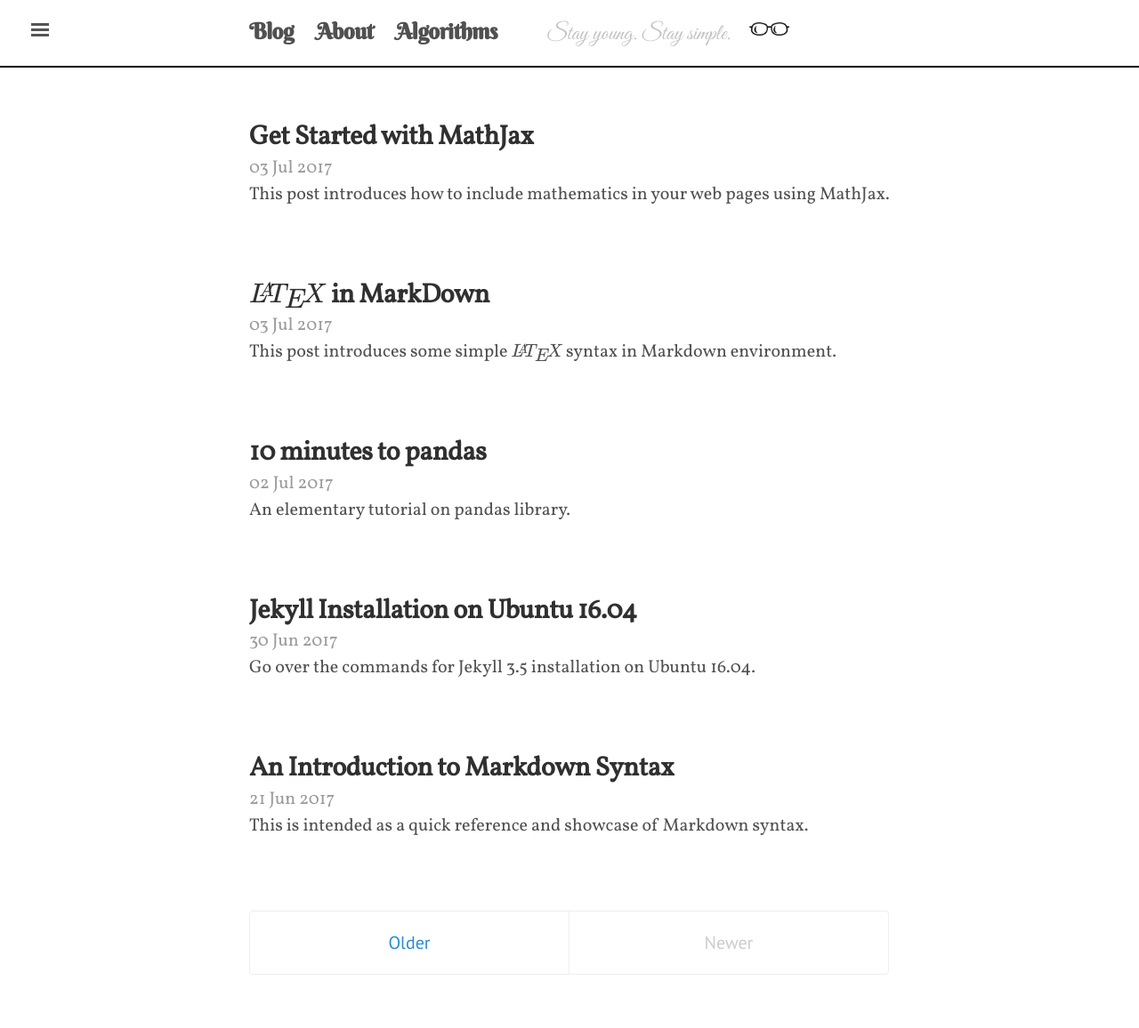
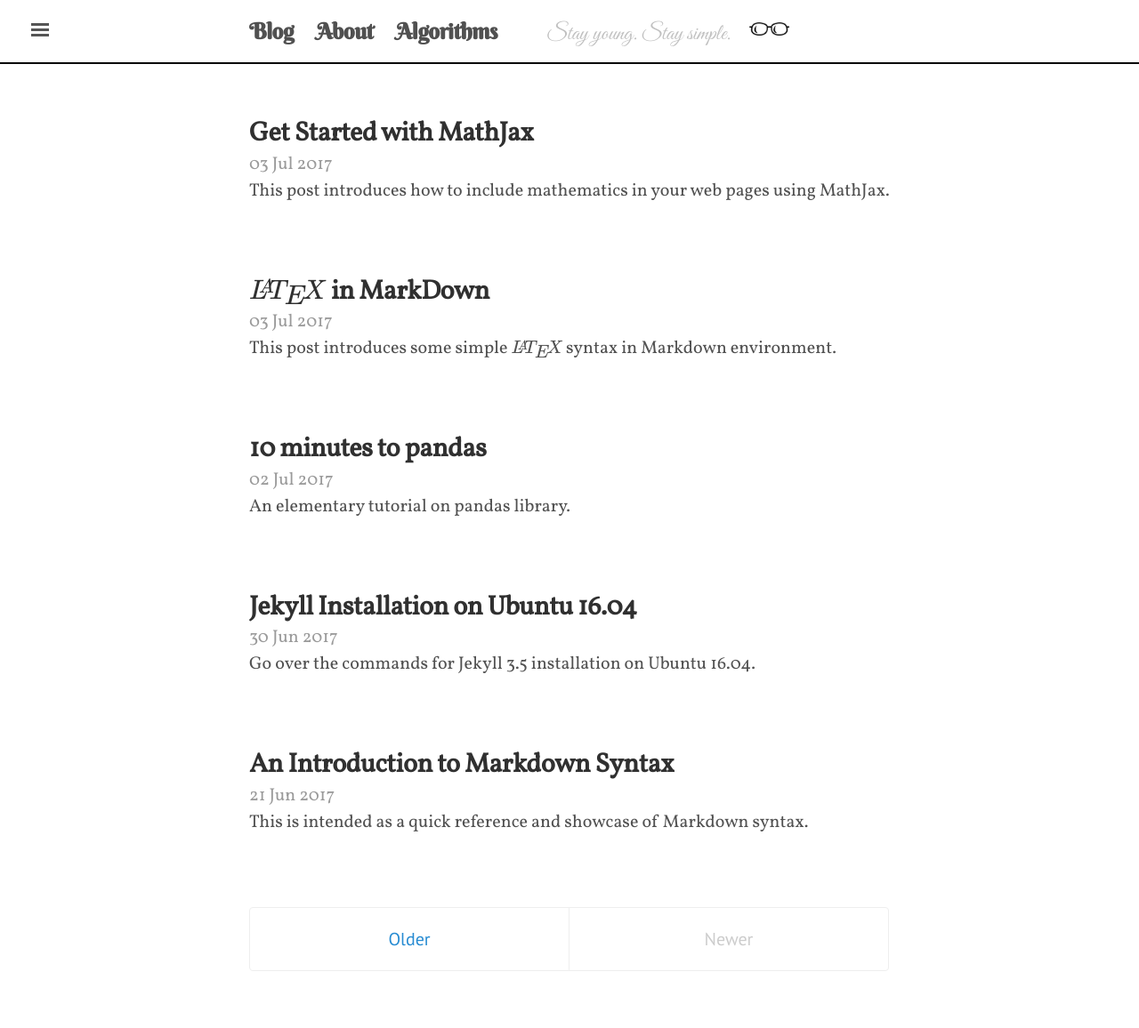
Before and after one commit to shevapato2008/myBlog, a Jekyll site: the page built from index.html, in a window 1280 px wide. Shown: the whole page at 89% size. Built offline with Jekyll 4.4.1, drawn with Linux system fonts in a browser that asks for light colours; some web fonts are replaced; formulas are drawn with MathJax 3; the list of posts is cut into pages by our own code.

Commit message:
Adjusted the margin of masthead of homepage.

```diff
--- a/public/css/lanyon.css
+++ b/public/css/lanyon.css
@@ -100,7 +100,7 @@
 
 .masthead {
   padding-top:    1rem;
-  padding-bottom: 1rem;
+  padding-bottom: 0.8rem;
   margin-bottom: 3rem;
   border-bottom: 2px solid #000;
 }
```
